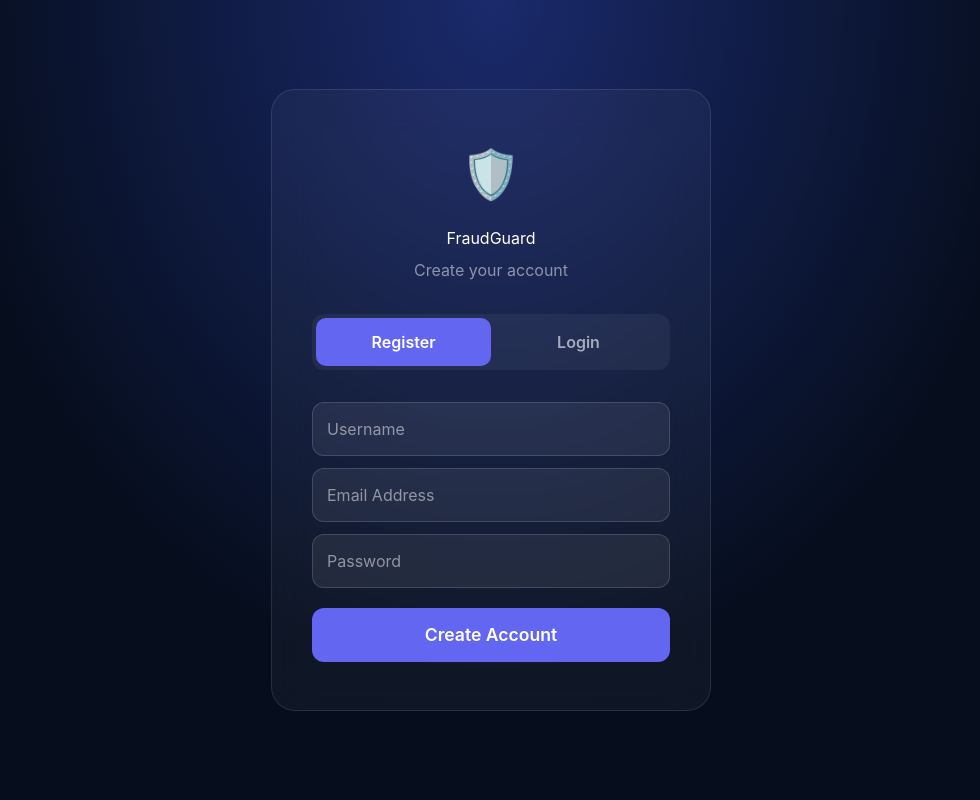
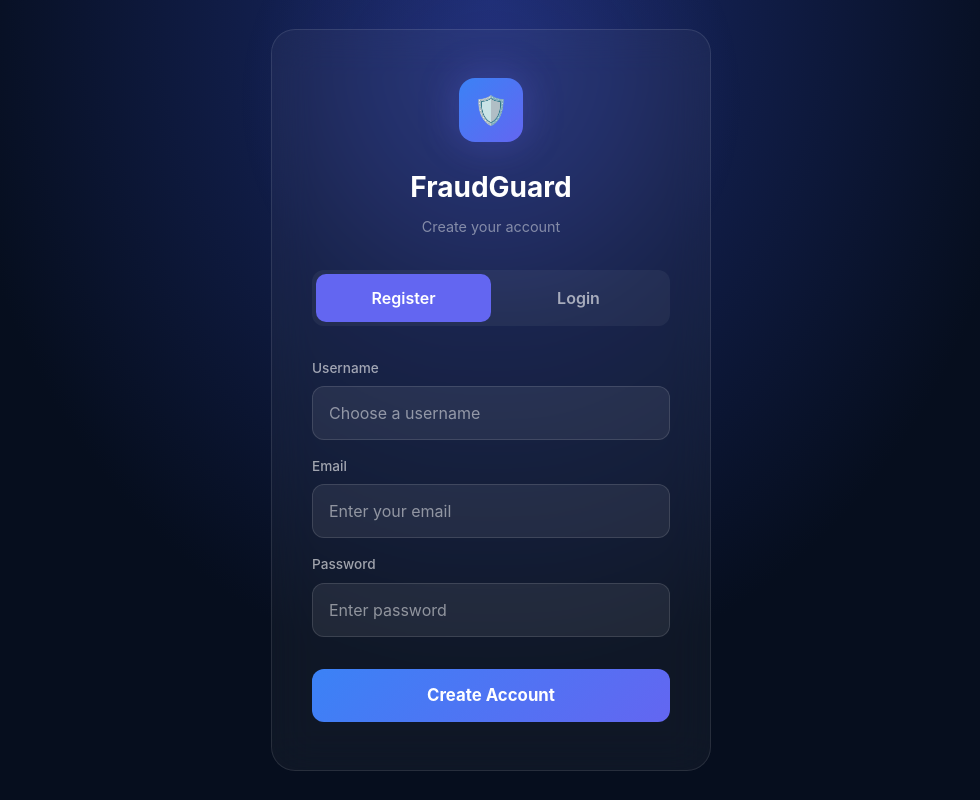
Before and after one commit to DeewanshiSharma/creditcardfraud, a React (Vite) app in the folder frontend/: page / in a window 1280 px wide. Shown: the whole page, without its empty margins (149-1129 px from the left). Built offline with nearby package versions, Linux system fonts and the light colour scheme.

Commit message:
Update Login.jsx

```diff
--- a/frontend/src/pages/Login.jsx
+++ b/frontend/src/pages/Login.jsx
@@ -1,7 +1,6 @@
-// src/pages/Auth.jsx
 import React, { useState } from 'react';
 
-export default function Auth({ onLogin }) {
+export default function Login({ onLogin }) {
   const [tab, setTab] = useState('register'); // 'register' or 'login'
 
   const [username, setUsername] = useState('');
@@ -9,6 +8,12 @@ export default function Auth({ onLogin }) {
   const [password, setPassword] = useState('');
   const [error, setError] = useState('');
   const [loading, setLoading] = useState(false);
+  const [shake, setShake] = useState(false);
+
+  const triggerShake = () => {
+    setShake(true);
+    setTimeout(() => setShake(false), 500);
+  };
 
   const handleSubmit = async (e) => {
     e.preventDefault();
@@ -16,18 +21,21 @@ export default function Auth({ onLogin }) {
     setLoading(true);
 
     const isRegister = tab === 'register';
-    const url = isRegister
-      ? 'https://creditcardfraud-tyza.onrender.com/register'
-      : 'https://creditcardfraud-tyza.onrender.com/login';
+    const baseURL = 'https://creditcardfraud-tyza.onrender.com';
 
     try {
       let response;
 
       if (isRegister) {
-        response = await fetch(url, {
+        // Register
+        response = await fetch(`${baseURL}/register`, {
           method: 'POST',
           headers: { 'Content-Type': 'application/json' },
-          body: JSON.stringify({ username, email, password })
+          body: JSON.stringify({
+            username,
+            email,
+            password
+          }),
         });
       } else {
         // Login
@@ -35,10 +43,10 @@ export default function Auth({ onLogin }) {
         formData.append('username', username);
         formData.append('password', password);
 
-        response = await fetch(url, {
+        response = await fetch(`${baseURL}/login`, {
           method: 'POST',
           headers: { 'Content-Type': 'application/x-www-form-urlencoded' },
-          body: formData
+          body: formData,
         });
       }
 
@@ -46,19 +54,22 @@ export default function Auth({ onLogin }) {
 
       if (response.ok) {
         if (isRegister) {
-          alert('Account created successfully! Please login now.');
-          setTab('login');        // Switch to login tab
-          setPassword('');        // Clear password field
+          setError('✅ Account created successfully! Please login now.');
+          setTab('login');
+          setPassword('');
         } else {
           // Successful Login
           localStorage.setItem('token', data.access_token);
           onLogin();
         }
       } else {
-        setError(data.detail || 'Operation failed. Please try again.');
+        setError(data.detail || 'Something went wrong. Please try again.');
+        triggerShake();
       }
     } catch (err) {
-      setError('Unable to connect to server. Please try again.');
+      setError('Unable to connect to server. Please check your internet.');
+      triggerShake();
+      console.error(err);
     } finally {
       setLoading(false);
     }
@@ -73,6 +84,14 @@ export default function Auth({ onLogin }) {
       justifyContent: 'center',
       padding: '1rem',
     }}>
+      {/* Glow orb */}
+      <div style={{
+        position: 'fixed', top: '-100px', left: '50%', transform: 'translateX(-50%)',
+        width: '600px', height: '400px',
+        background: 'radial-gradient(circle, rgba(99,102,241,0.15) 0%, transparent 70%)',
+        pointerEvents: 'none',
+      }} />
+
       <div style={{
         width: '100%', maxWidth: '440px',
         background: 'rgba(255,255,255,0.04)',
@@ -80,43 +99,61 @@ export default function Auth({ onLogin }) {
         borderRadius: '24px',
         padding: '3rem 2.5rem',
         backdropFilter: 'blur(20px)',
+        animation: shake ? 'shake 0.4s ease' : 'none',
       }}>
+        {/* Header */}
         <div style={{ textAlign: 'center', marginBottom: '2rem' }}>
-          <div style={{ fontSize: '48px', marginBottom: '1rem' }}>🛡️</div>
-          <h1 style={{ color: '#fff', margin: '0 0 0.5rem' }}>FraudGuard</h1>
-          <p style={{ color: 'rgba(255,255,255,0.5)' }}>
-            {tab === 'register' ? 'Create your account' : 'Sign in to your account'}
+          <div style={{
+            width: '64px', height: '64px', borderRadius: '16px',
+            background: 'linear-gradient(135deg, #3b82f6, #6366f1)',
+            display: 'inline-flex', alignItems: 'center', justifyContent: 'center',
+            fontSize: '28px', marginBottom: '1.5rem',
+            boxShadow: '0 0 40px rgba(99,102,241,0.3)',
+          }}>🛡️</div>
+          <h1 style={{ fontSize: '1.75rem', fontWeight: 700, color: '#fff', margin: '0 0 0.5rem' }}>
+            FraudGuard
+          </h1>
+          <p style={{ color: 'rgba(255,255,255,0.45)', fontSize: '0.9rem', margin: 0 }}>
+            {tab === 'register' ? 'Create your account' : 'Sign in to continue'}
           </p>
         </div>
 
-        {/* Tab Buttons */}
-        <div style={{ display: 'flex', marginBottom: '2rem', background: 'rgba(255,255,255,0.05)', borderRadius: '12px', padding: '4px' }}>
+        {/* Tabs */}
+        <div style={{
+          display: 'flex',
+          background: 'rgba(255,255,255,0.05)',
+          borderRadius: '12px',
+          padding: '4px',
+          marginBottom: '2rem'
+        }}>
           <button
-            onClick={() => setTab('register')}
+            onClick={() => { setTab('register'); setError(''); }}
             style={{
               flex: 1,
               padding: '12px',
+              border: 'none',
               borderRadius: '10px',
-              border: 'none',
               background: tab === 'register' ? '#6366f1' : 'transparent',
-              color: tab === 'register' ? 'white' : 'rgba(255,255,255,0.6)',
+              color: tab === 'register' ? '#fff' : 'rgba(255,255,255,0.6)',
               fontWeight: 600,
-              cursor: 'pointer'
+              cursor: 'pointer',
+              transition: 'all 0.2s'
             }}
           >
             Register
           </button>
           <button
-            onClick={() => setTab('login')}
+            onClick={() => { setTab('login'); setError(''); }}
             style={{
               flex: 1,
               padding: '12px',
+              border: 'none',
               borderRadius: '10px',
-              border: 'none',
               background: tab === 'login' ? '#6366f1' : 'transparent',
-              color: tab === 'login' ? 'white' : 'rgba(255,255,255,0.6)',
+              color: tab === 'login' ? '#fff' : 'rgba(255,255,255,0.6)',
               fontWeight: 600,
-              cursor: 'pointer'
+              cursor: 'pointer',
+              transition: 'all 0.2s'
             }}
           >
             Login
@@ -124,56 +161,125 @@ export default function Auth({ onLogin }) {
         </div>
 
         <form onSubmit={handleSubmit}>
+          {/* Username */}
+          <div style={{ marginBottom: '1rem' }}>
+            <label style={{ display: 'block', fontSize: '0.85rem', color: 'rgba(255,255,255,0.6)', marginBottom: '8px', fontWeight: 500 }}>
+              Username
+            </label>
             <input
               type="text"
-            placeholder="Username"
               value={username}
-            onChange={(e) => setUsername(e.target.value)}
+              onChange={(e) => { setUsername(e.target.value); setError(''); }}
+              placeholder="Choose a username"
               required
-            style={{ width: '100%', padding: '14px', marginBottom: '12px', borderRadius: '12px', background: 'rgba(255,255,255,0.07)', border: '1px solid rgba(255,255,255,0.15)', color: 'white' }}
+              style={{
+                width: '100%',
+                background: 'rgba(255,255,255,0.07)',
+                border: error ? '1px solid rgba(239,68,68,0.6)' : '1px solid rgba(255,255,255,0.12)',
+                borderRadius: '12px',
+                padding: '14px 16px',
+                color: '#fff',
+                fontSize: '1rem',
+                outline: 'none',
+              }}
             />
+          </div>
 
+          {/* Email - Only show in Register tab */}
           {tab === 'register' && (
+            <div style={{ marginBottom: '1rem' }}>
+              <label style={{ display: 'block', fontSize: '0.85rem', color: 'rgba(255,255,255,0.6)', marginBottom: '8px', fontWeight: 500 }}>
+                Email
+              </label>
               <input
                 type="email"
-              placeholder="Email Address"
                 value={email}
-              onChange={(e) => setEmail(e.target.value)}
+                onChange={(e) => { setEmail(e.target.value); setError(''); }}
+                placeholder="Enter your email"
                 required
-              style={{ width: '100%', padding: '14px', marginBottom: '12px', borderRadius: '12px', background: 'rgba(255,255,255,0.07)', border: '1px solid rgba(255,255,255,0.15)', color: 'white' }}
+                style={{
+                  width: '100%',
+                  background: 'rgba(255,255,255,0.07)',
+                  border: error ? '1px solid rgba(239,68,68,0.6)' : '1px solid rgba(255,255,255,0.12)',
+                  borderRadius: '12px',
+                  padding: '14px 16px',
+                  color: '#fff',
+                  fontSize: '1rem',
+                  outline: 'none',
+                }}
               />
+            </div>
           )}
 
+          {/* Password */}
+          <div style={{ marginBottom: '1.5rem' }}>
+            <label style={{ display: 'block', fontSize: '0.85rem', color: 'rgba(255,255,255,0.6)', marginBottom: '8px', fontWeight: 500 }}>
+              Password
+            </label>
             <input
               type="password"
-            placeholder="Password"
               value={password}
-            onChange={(e) => setPassword(e.target.value)}
+              onChange={(e) => { setPassword(e.target.value); setError(''); }}
+              placeholder="Enter password"
               required
-            style={{ width: '100%', padding: '14px', marginBottom: '20px', borderRadius: '12px', background: 'rgba(255,255,255,0.07)', border: '1px solid rgba(255,255,255,0.15)', color: 'white' }}
+              style={{
+                width: '100%',
+                background: 'rgba(255,255,255,0.07)',
+                border: error ? '1px solid rgba(239,68,68,0.6)' : '1px solid rgba(255,255,255,0.12)',
+                borderRadius: '12px',
+                padding: '14px 16px',
+                color: '#fff',
+                fontSize: '1rem',
+                outline: 'none',
+              }}
             />
+          </div>
 
-          {error && <p style={{ color: '#f87171', textAlign: 'center', marginBottom: '15px' }}>{error}</p>}
+          {error && (
+            <p style={{
+              color: error.includes('✅') ? '#4ade80' : '#f87171',
+              textAlign: 'center',
+              marginBottom: '1rem',
+              fontSize: '0.9rem'
+            }}>
+              {error}
+            </p>
+          )}
 
           <button
             type="submit"
             disabled={loading}
             style={{
               width: '100%',
-              padding: '14px',
-              background: '#6366f1',
-              color: 'white',
+              background: loading ? '#4b5563' : 'linear-gradient(135deg, #3b82f6, #6366f1)',
               border: 'none',
               borderRadius: '12px',
-              fontSize: '1.1rem',
-              fontWeight: 600,
-              cursor: loading ? 'not-allowed' : 'pointer'
+              padding: '14px',
+              color: '#fff',
+              fontSize: '1.05rem',
+              fontWeight: 700,
+              cursor: loading ? 'not-allowed' : 'pointer',
+              marginTop: '0.5rem',
             }}
           >
-            {loading ? 'Processing...' : tab === 'register' ? 'Create Account' : 'Sign In'}
+            {loading
+              ? 'Processing...'
+              : tab === 'register'
+                ? 'Create Account'
+                : 'Sign In'}
           </button>
         </form>
       </div>
+
+      <style>{`
+        @keyframes shake {
+          0%, 100% { transform: translateX(0); }
+          20% { transform: translateX(-8px); }
+          40% { transform: translateX(8px); }
+          60% { transform: translateX(-5px); }
+          80% { transform: translateX(5px); }
+        }
+      `}</style>
     </div>
   );
 }
```
Lines whose indentation alone changed are shown as unchanged.
